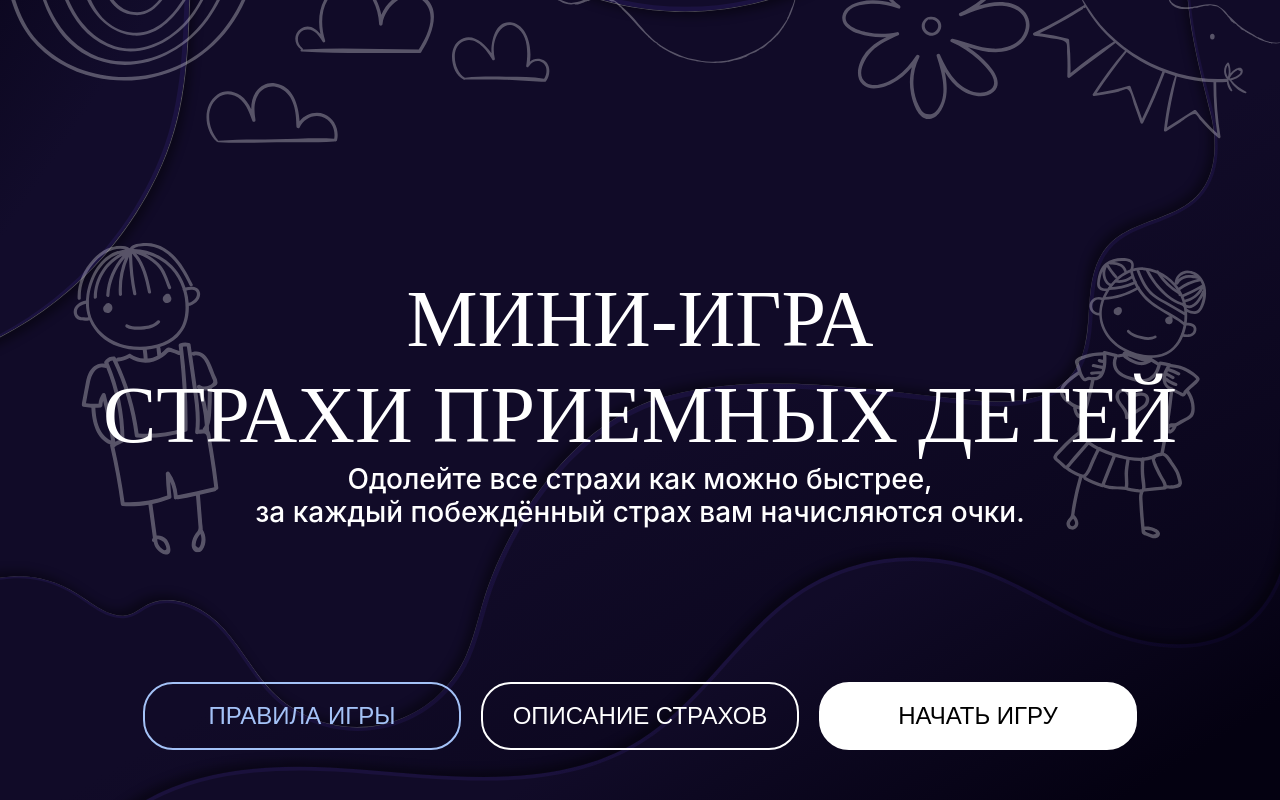
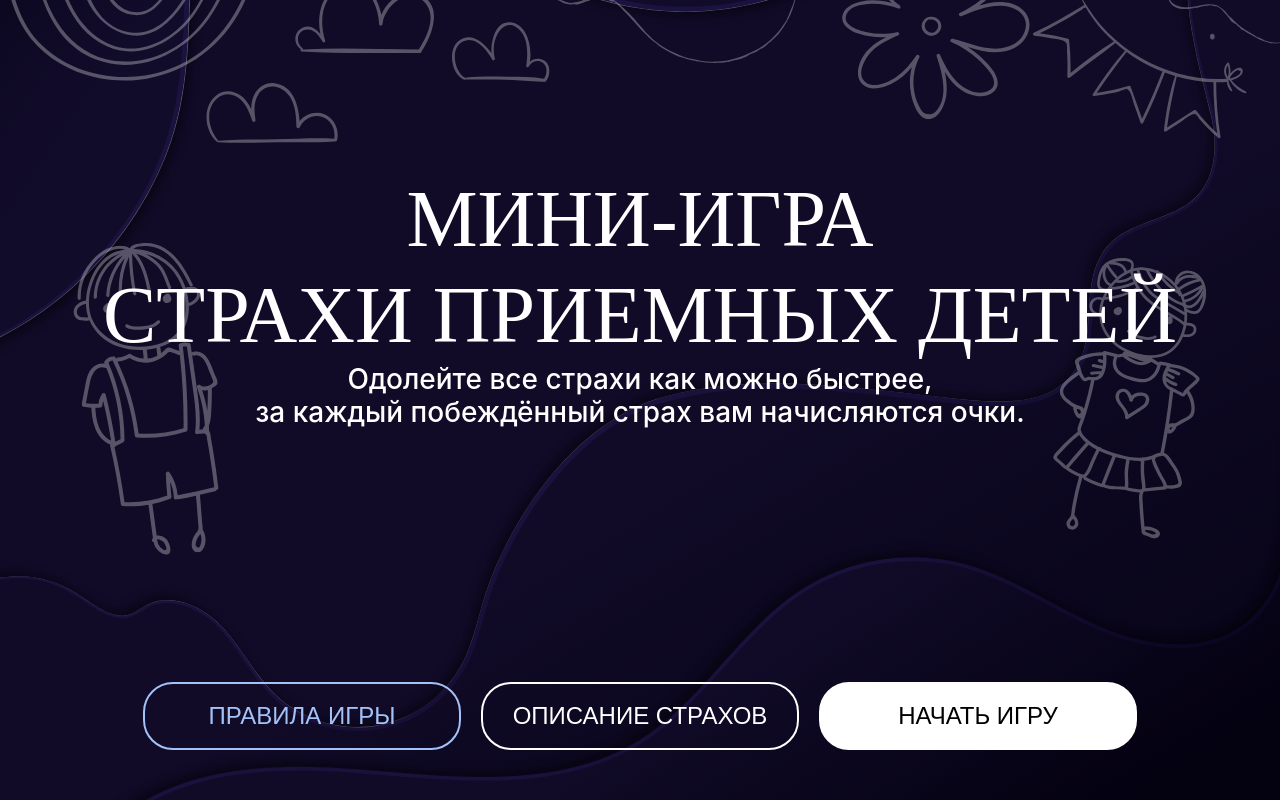
Before and after one commit to eeershov/j-hack-team37, a React (Vite) app in the folder client/: page / in a window 1280 px wide. Built offline with nearby package versions, Linux system fonts and the light colour scheme; a web font is replaced by a local one.

Commit message:
fix: styles

```diff
--- a/client/src/App.css
+++ b/client/src/App.css
@@ -76,11 +76,12 @@ body {
 
 .title-block {
   display: flex;
-  height: 100vh;
+  min-height: 100vh;
   width: 100%;
   flex-direction: column;
   justify-content: center;
   align-items: center;
+  padding-bottom: 200px;
 }
 
 .title {
@@ -93,6 +94,9 @@ body {
   line-height: 120%; /* 115.2px */
   text-transform: uppercase;
   margin: 0;
+}
+.fears-page .title {
+  padding-top: 30px;
 }
 
 .fears-page {
```
